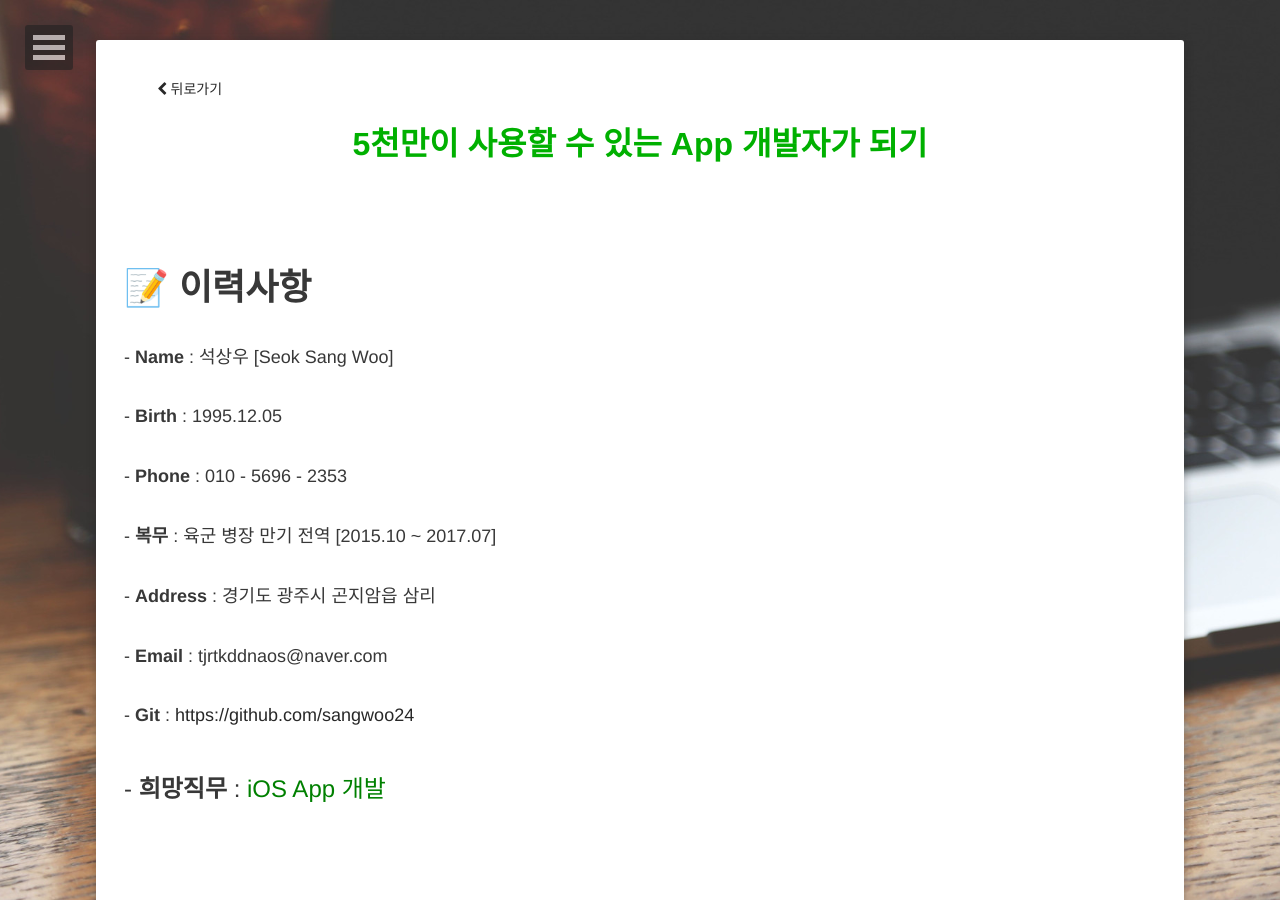
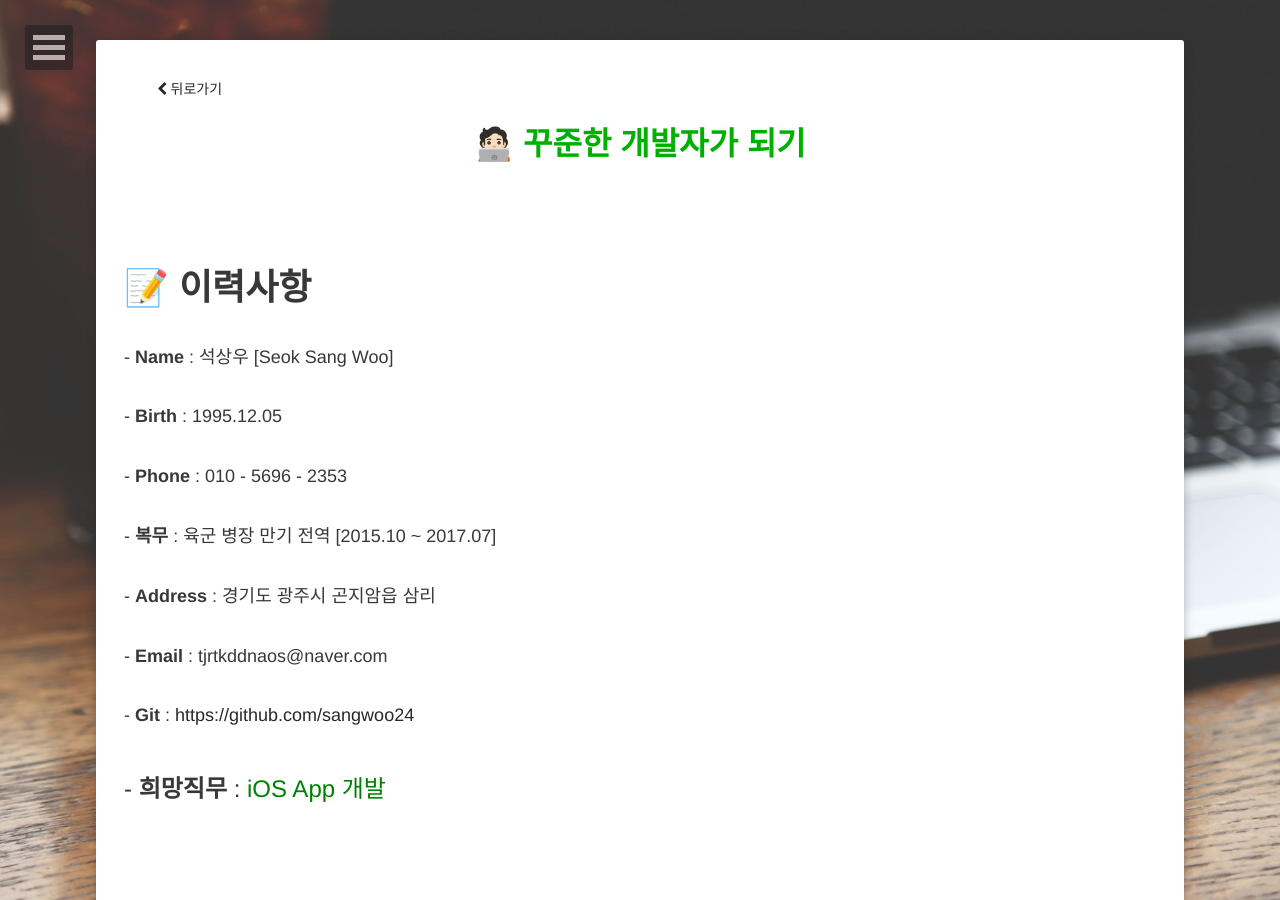
Before and after one commit to sangwoo24/sangwoo24.github.io, a Jekyll site: the page built from about/index.md, in a window 1280 px wide and 900 px high. Built offline with Jekyll 4.4.1, drawn with Linux system fonts in a browser that asks for light colours; some web fonts are replaced.

Commit message:
Update index.md

```diff
--- a/about/index.md
+++ b/about/index.md
@@ -7,7 +7,7 @@ comments: false
 ---
 
 <center><font size = "6em" color ="rgb()"><b>
-5천만이 사용할 수 있는 App 개발자가 되기
+🧑🏻‍💻 꾸준한 개발자가 되기
 </b></font></center>
 
 <br><br><br><br>
```
